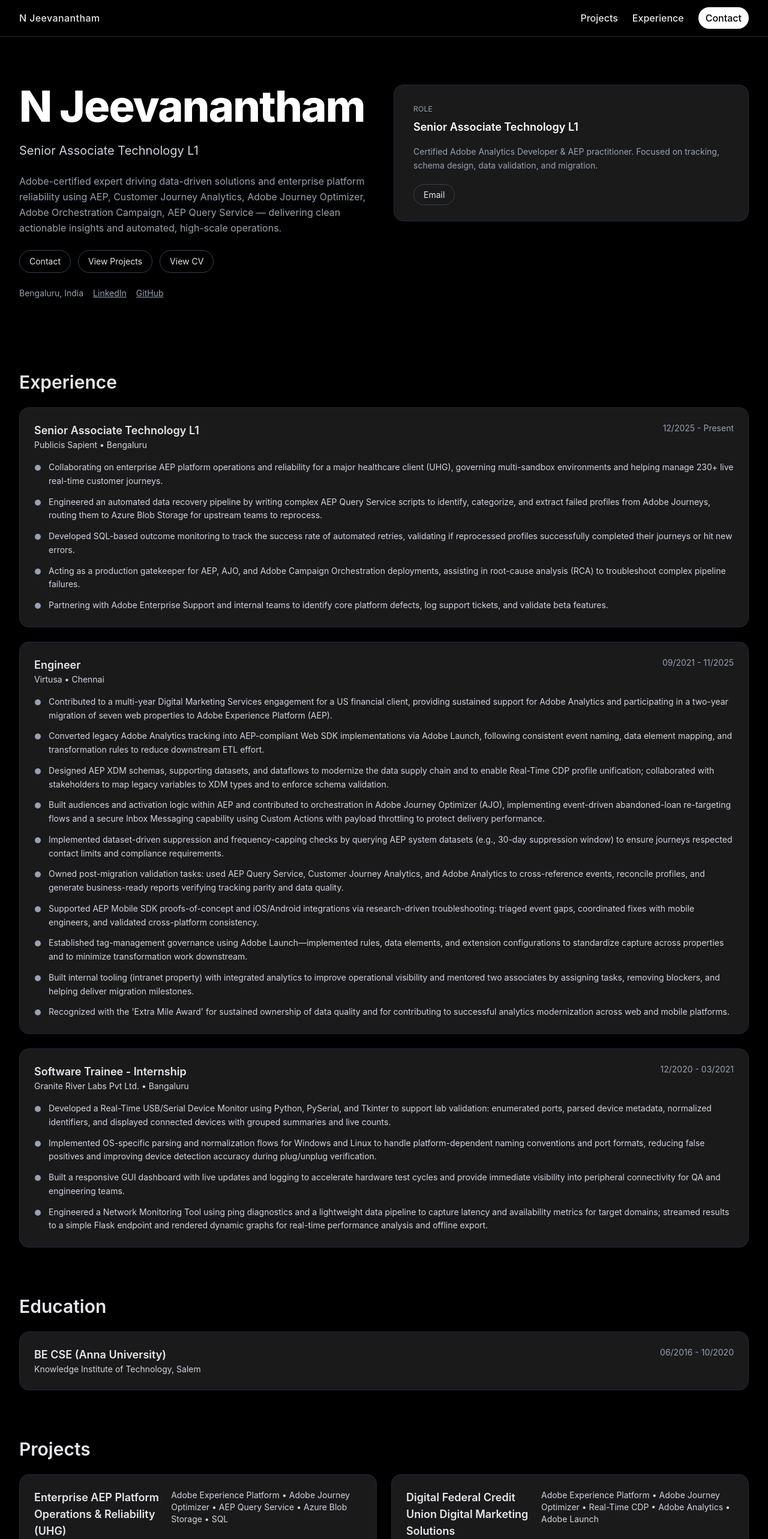
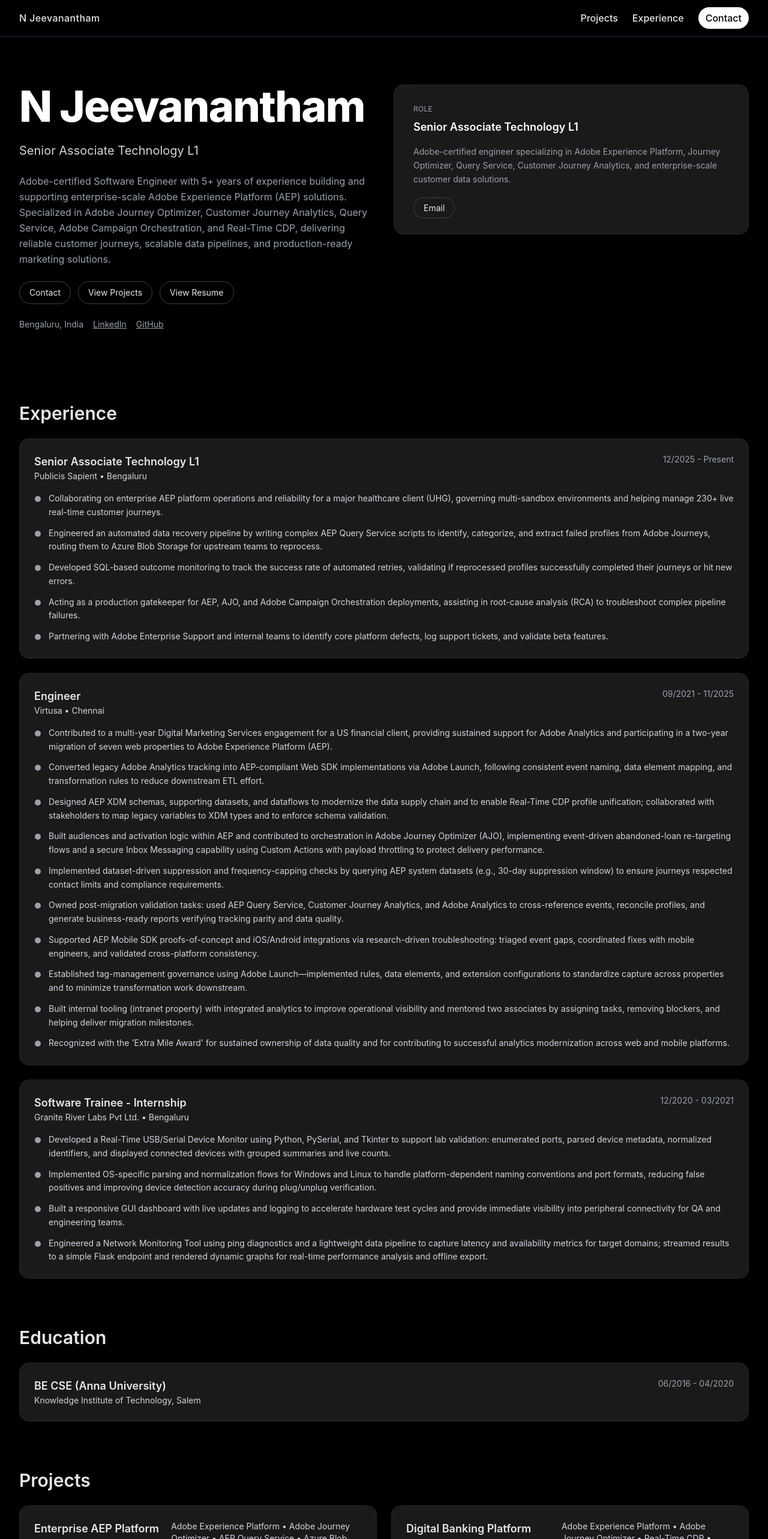
Before and after one commit to Jeevanantham-N/My-Portfolio, a React (Vite) app: page / in a window 1280 px wide. Shown: the top 2566 px of the page at 60% size. Built offline with nearby package versions, Linux system fonts and the light colour scheme.

Commit message:
Update App.jsx

```diff
--- a/src/App.jsx
+++ b/src/App.jsx
@@ -20,7 +20,7 @@
   "linkedin": "https://www.linkedin.com/in/jeevanantham001/",
   "github": "https://github.com/Jeevanantham-N",
   "role": "Senior Associate Technology L1",
-  "summary": "Adobe-certified expert driving data-driven solutions and enterprise platform reliability using AEP, Customer Journey Analytics, Adobe Journey Optimizer, Adobe Orchestration Campaign, AEP Query Service — delivering clean actionable insights and automated, high-scale operations.",
+  "summary": "Adobe-certified Software Engineer with 5+ years of experience building and supporting enterprise-scale Adobe Experience Platform (AEP) solutions. Specialized in Adobe Journey Optimizer, Customer Journey Analytics, Query Service, Adobe Campaign Orchestration, and Real-Time CDP, delivering reliable customer journeys, scalable data pipelines, and production-ready marketing solutions.",
   "experiences": [
     {
       "title": "Senior Associate Technology L1",
@@ -56,7 +56,7 @@
     {
       "title": "Software Trainee - Internship",
       "company": "Granite River Labs Pvt Ltd.",
-      "location": "Bangaluru",
+      "location": "Bengaluru",
       "period": "12/2020 - 03/2021",
       "bullets": [
         "Developed a Real-Time USB/Serial Device Monitor using Python, PySerial, and Tkinter to support lab validation: enumerated ports, parsed device metadata, normalized identifiers, and displayed connected devices with grouped summaries and live counts.",
@@ -70,7 +70,7 @@
     {
       "degree": "BE CSE (Anna University)",
       "institution": "Knowledge Institute of Technology, Salem",
-      "period": "06/2016 - 10/2020"
+      "period": "06/2016 - 04/2020"
     }
   ],
   "tools": [
@@ -100,7 +100,7 @@
       ]
     },
     {
-      "title": "Digital Federal Credit Union Digital Marketing Solutions",
+      "title": "Digital Banking Platform Migration to Adobe Experience Platform (DCU)",
       "desc": "Part of a multi-year digital transformation engagement for a major US financial institution. Responsibilities included sustaining legacy Adobe Analytics operations and contributing to a two-year migration to Adobe Experience Platform (AEP). Converted legacy tracking into AEP Web SDK implementations via Adobe Launch, designed XDM schemas and supporting datasets to match Real-Time CDP event and profile models, and implemented dataflows to ingest, persist, and unify profile and event data. Built audiences for marketing activation and contributed to real-time orchestration in Adobe Journey Optimizer (AJO) — implementing abandoned-loan re-targeting and designing a secure inbox messaging capability using Custom Actions with payload throttling. Developed dataset-driven suppression checks and frequency-capping by querying system datasets to enforce a 30-day suppression window. Performed rigorous post-migration validation using AEP Query Service, Adobe Analytics, and Customer Journey Analytics to reconcile events, validate profile counts, and produce business-ready reporting. Supported AEP Mobile SDK POC and mobile telemetry parity checks, and documented implementation patterns, dataset mapping templates, and runbooks to institutionalize delivery practices.",
       "repo": [],
       "tech": [
@@ -171,7 +171,7 @@
       "desc": "Recognized with the 'Extra Mile Award' for consistently exceeding expectations, maintaining high data quality, and delivering outstanding performance during the AEP migration and optimization phases."
     },
     {
-      "title": "Gold badge from Hackerrank",
+      "title": "HackerRank Gold Badge",
       "desc": "Awarded Gold badge on HackerRank after solving 100+ problems."
     }
   ]
@@ -270,7 +270,7 @@
                   ? 'border-gray-700 text-gray-200 hover:bg-gray-900'
                   : 'border-gray-300 text-gray-700 hover:bg-gray-50'
               }`} >
-              View CV
+              View Resume
             </a>
           </div>
 
@@ -286,7 +286,7 @@
             <div className="text-xs text-gray-400 uppercase tracking-wide">Role</div>
             <div className={`mt-2 text-lg font-semibold ${dark ? 'text-white' : 'text-gray-900'}`}>{data.role}</div>
             <div className={`${dark ? 'text-gray-400' : 'text-gray-600'} mt-4 text-sm leading-relaxed`}>
-              Certified Adobe Analytics Developer & AEP practitioner. Focused on tracking, schema design, data validation, and migration.
+              Adobe-certified engineer specializing in Adobe Experience Platform, Journey Optimizer, Query Service, Customer Journey Analytics, and enterprise-scale customer data solutions.
             </div>
             <div className="mt-6">
               <a href="#contact" className={`px-4 py-2 rounded-full border text-sm transition ${dark ? 'border-gray-700 text-gray-200 hover:bg-gray-900' : 'border-gray-300 text-gray-700 hover:bg-gray-50'}`}>Email</a>
@@ -471,7 +471,7 @@
           </div>
 
           <div>
-            <label className={`block text-sm mb-1.5 ${dark ? 'text-gray-300' : 'text-gray-600'}`} htmlFor="subject">Subject</label>
+            <label className={`block text-sm mb-1.5 ${dark ? 'text-gray-300' : 'text-gray-600'}`} htmlFor="subject">How can I help?</label>
             <input id="subject" name="subject_line"
                    className={`w-full py-2 px-3 text-sm rounded-lg focus:outline-none transition ${dark ? 'bg-[#0b0b0b] border border-gray-700 text-gray-200 focus:ring-1 focus:ring-gray-600' : 'bg-white border border-gray-200 text-gray-900 focus:ring-1 focus:ring-gray-300'}`}
                    value={subject} onChange={(e) => setSubject(e.target.value)} />
```
